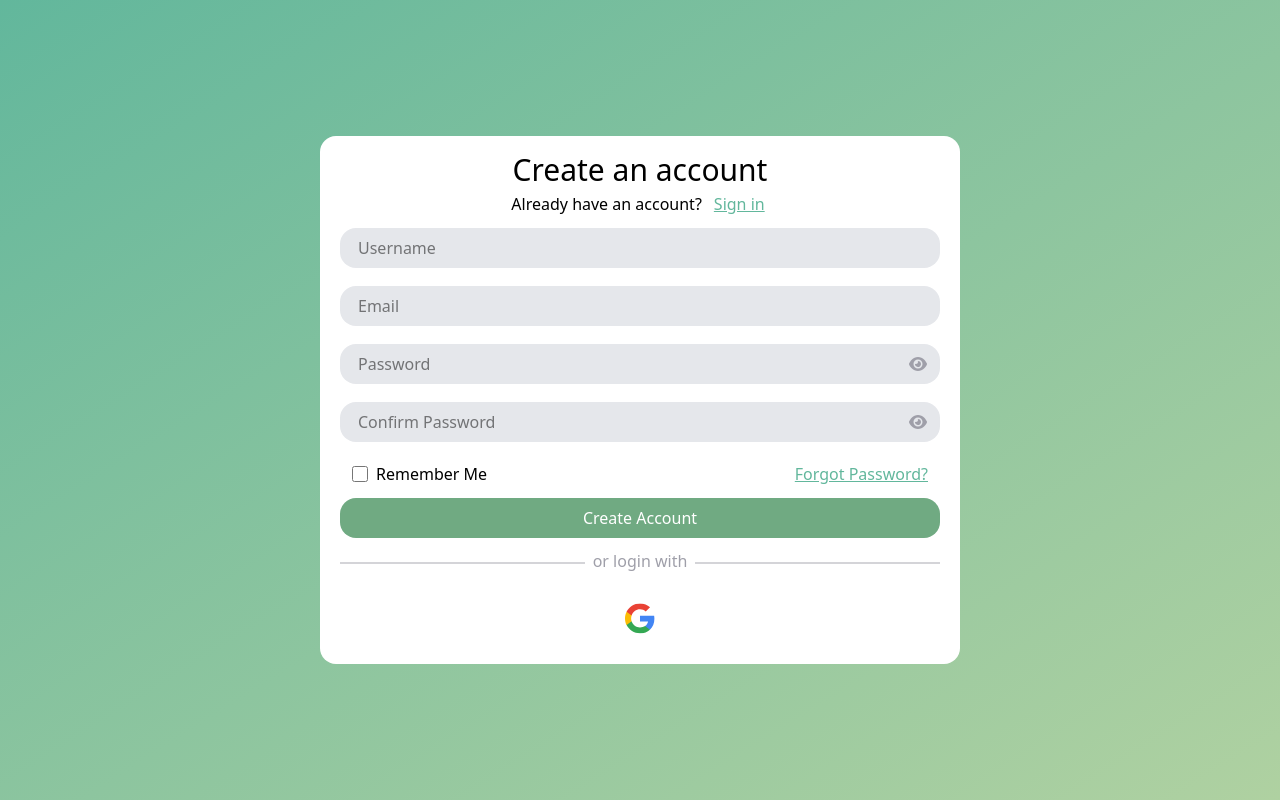
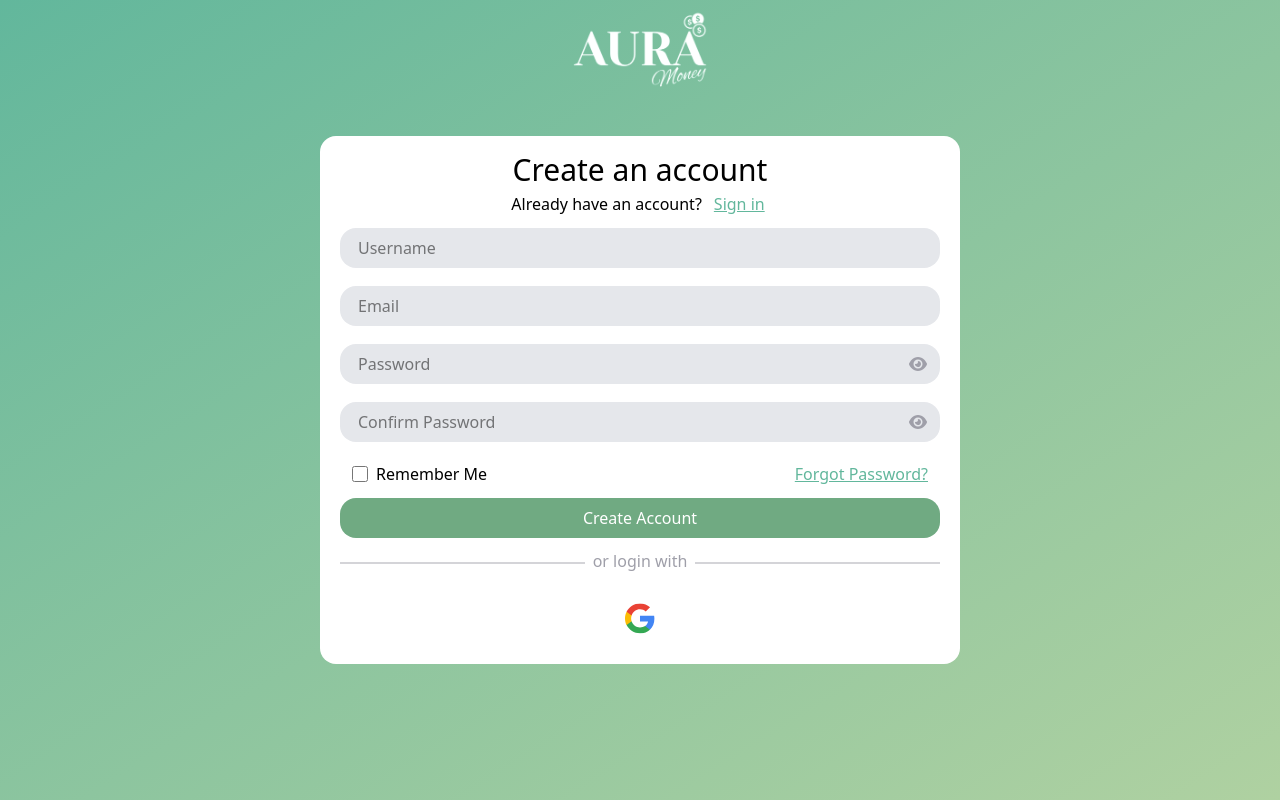
Before and after one commit to nutnoobly048/Aura-Money, a React (Vite) app in the folder frontend/: page /login_register in a window 1280 px wide. Shown: the top 800 px of the page. Built offline with nearby package versions, Linux system fonts and the light colour scheme.

Commit message:
add logo to login_register page

```diff
--- a/frontend/src/components/login_register.jsx
+++ b/frontend/src/components/login_register.jsx
@@ -64,7 +64,8 @@
   const [page, setPage] = useState(false);
 
   return (
-    <div className="relative flex justify-center items-center w-screen h-dvh bg-gradient-to-br from-[#62b79c] to-[#afd1a1]">
+    <div className="relative flex justify-center items-baseline w-screen h-dvh bg-gradient-to-br from-[#62b79c] to-[#afd1a1]">
+      <img src="logo.png" alt="auramoney" className="h-[10vh] m-2" />
       <LoginPage handleChange={handleChange} handleSubmit={handleSubmit} googleLogin={googleLogin} errors={errors} page={page} setPage={setPage}/>
       <RegisterPage isPasswordVisible={isPasswordVisible} setPasswordVisible={setPasswordVisible} googleLogin={googleLogin} page={page} setPage={setPage}/>
     </div>
```
